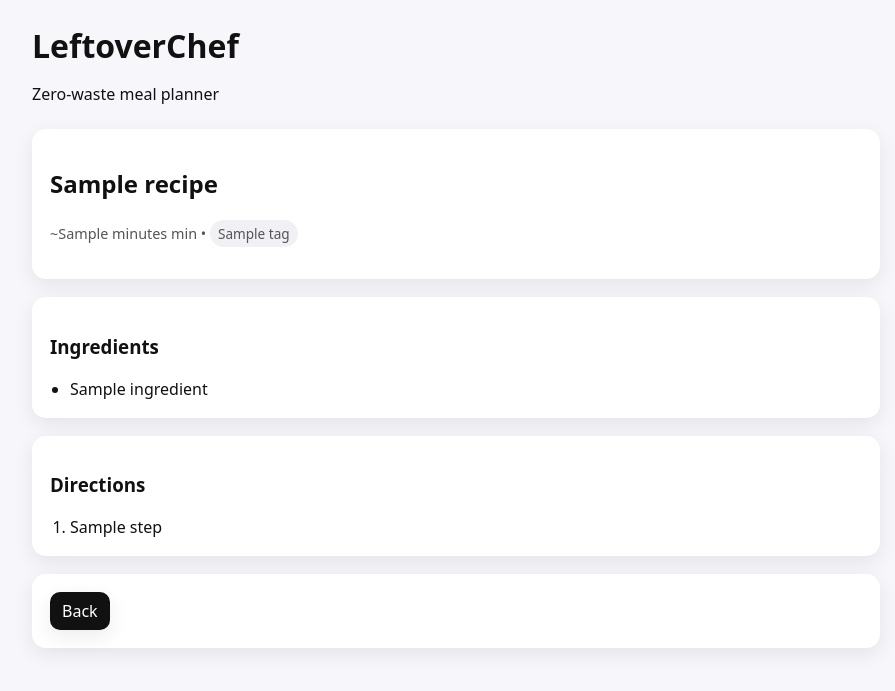
After one commit to deAdler-alt/leftover-chef, a FastAPI app: template app/templates/recipe.html in a window 1280 px wide. The commit adds this page. Shown: the top 691 px of the page, without its empty margins (184-1079 px from the left). Run offline with FastAPI, Linux system fonts and the light colour scheme; the template is opened without the code that fills it: most values are stand-ins (such as "Sample title", 1, 10 or a date in 2020).

Commit message:
row delete/edit, persist form rows after submit, recipe details page

```diff
--- a/app/main.py
+++ b/app/main.py
@@ -1,5 +1,5 @@
 from datetime import date
-from typing import List, Optional, Tuple
+from typing import List, Optional, Dict, Any
 from fastapi import FastAPI, Request, Form
 from fastapi.responses import HTMLResponse
 from fastapi.staticfiles import StaticFiles
@@ -21,24 +21,24 @@ def normalize(items: List[str]) -> List[str]:
             out.append(s)
     return out
 
-def fallback_suggest(ingredients: List[str]) -> List[Tuple[str, str, float]]:
+def fallback_suggest(ingredients: List[str]) -> List[Dict[str, Any]]:
     s = set(ingredients)
     out = []
     if {"egg", "eggs"} & s:
-        out.append(("Simple Omelette", "Beat eggs with salt and pepper, cook in a pan; optionally add chopped veggies or cheese.", 0.6))
+        out.append({"id":"fallback-omelette","title":"Simple Omelette","directions":"Beat eggs with salt and pepper, cook in a pan; optionally add chopped veggies or cheese.","score":0.6,"minutes":10,"tags":["breakfast","quick"]})
     if "tomato" in s or "tomatoes" in s:
-        out.append(("Tomato & Egg Shakshuka", "Sauté onion and garlic, add tomatoes and spices, simmer, crack eggs and cook until set.", 0.55))
+        out.append({"id":"fallback-shakshuka","title":"Tomato & Egg Shakshuka","directions":"Sauté onion and garlic, add tomatoes and spices, simmer, crack eggs and cook until set.","score":0.55,"minutes":25,"tags":["eggs","tomato"]})
     if "rice" in s:
-        out.append(("Veggie Fried Rice", "Cook or use day-old rice. Stir-fry veggies, add rice and soy sauce; push aside and scramble an egg; mix.", 0.5))
+        out.append({"id":"fallback-fried-rice","title":"Veggie Fried Rice","directions":"Cook or use day-old rice. Stir-fry veggies, add rice and soy sauce; push aside and scramble an egg; mix.","score":0.5,"minutes":20,"tags":["rice"]})
     if "bread" in s and ("tomato" in s or "tomatoes" in s):
-        out.append(("Panzanella Salad", "Toast stale bread, toss with tomatoes, cucumber, onion, olive oil, vinegar, and herbs.", 0.45))
+        out.append({"id":"fallback-panzanella","title":"Panzanella Salad","directions":"Toast stale bread, toss with tomatoes, cucumber, onion, olive oil, vinegar, and herbs.","score":0.45,"minutes":15,"tags":["salad","zero-waste"]})
     if "garlic" in s and "pasta" in s:
-        out.append(("Garlic Olive Oil Pasta (Aglio e Olio)", "Cook pasta. Sauté sliced garlic in oil, add chili flakes, toss pasta and finish with parsley.", 0.4))
+        out.append({"id":"fallback-aglio-olio","title":"Garlic Olive Oil Pasta (Aglio e Olio)","directions":"Cook pasta. Sauté sliced garlic in oil, add chili flakes, toss pasta and finish with parsley.","score":0.4,"minutes":15,"tags":["pasta"]})
     if not out and s:
-        out.append(("Zero-waste Salad", "Chop available vegetables, add olive oil, lemon or vinegar, salt, pepper, and herbs.", 0.3))
+        out.append({"id":"fallback-salad","title":"Zero-waste Salad","directions":"Chop available vegetables, add olive oil or vinegar, salt, pepper, and herbs.","score":0.3,"minutes":10,"tags":["salad"]})
     return out[:5]
 
-def score_recipes(ingredients: List[str]) -> List[Tuple[str, str, float]]:
+def score_recipes(ingredients: List[str]) -> List[Dict[str, Any]]:
     url = os.getenv("SUPABASE_URL", "")
     key = os.getenv("SUPABASE_ANON_KEY", "")
     if not url or not key:
@@ -63,16 +63,17 @@ def score_recipes(ingredients: List[str]) -> List[Tuple[str, str, float]]:
             return fallback_suggest(ingredients)
         ids = list(counts.keys())
         recs = sb.table("recipes").select("id,title,directions,minutes,tags").in_("id", ids).execute().data
-        scored = []
+        out = []
         for rec in recs:
             c = counts.get(rec["id"], {"match": 0, "total": 1})
             base = c["match"] / max(c["total"], 1)
             ease = 1.0 / max(c["total"], 1)
-            scored.append((rec["title"], rec["directions"], float(base + 0.15 * ease)))
-        scored.sort(key=lambda x: x[2], reverse=True)
-        if not scored:
+            score = float(base + 0.15 * ease)
+            out.append({"id":rec["id"],"title":rec["title"],"directions":rec["directions"],"minutes":rec.get("minutes"),"tags":rec.get("tags",[]),"score":score})
+        out.sort(key=lambda x: x["score"], reverse=True)
+        if not out:
             return fallback_suggest(ingredients)
-        return scored[:5]
+        return out[:5]
     except Exception:
         return fallback_suggest(ingredients)
 
@@ -110,12 +111,33 @@ def plan(
         except Exception:
             pass
     recipe_scores = score_recipes(names)
-    suggestions = [t for t, _d, _s in recipe_scores] or (["Add ingredients to get suggestions."] if not names else [])
+    suggestions = [r["title"] for r in recipe_scores] or (["Add ingredients to get suggestions."] if not names else [])
     return templates.TemplateResponse(
         "index.html",
         {"request": request, "suggestions": suggestions, "ingredients_list": pairs, "recipes": recipe_scores},
     )
 
+@app.get("/recipe/{rid}", response_class=HTMLResponse)
+def recipe_detail(request: Request, rid: str):
+    url = os.getenv("SUPABASE_URL", "")
+    key = os.getenv("SUPABASE_ANON_KEY", "")
+    if not url or not key or rid.startswith("fallback-"):
+        recipe = {"title":"Recipe", "minutes":None, "tags":[], "directions":"No extra details available."}
+        return templates.TemplateResponse("recipe.html", {"request": request, "recipe": recipe, "ingredients": [], "steps": []})
+    try:
+        sb = get_client()
+        r = sb.table("recipes").select("id,title,directions,minutes,tags").eq("id", rid).single().execute().data
+        ing = sb.table("recipe_ingredients").select("name").eq("recipe_id", rid).execute().data
+        directions = (r.get("directions") or "").strip()
+        parts = [p.strip() for p in directions.replace("\r\n","\n").split("\n") if p.strip()]
+        if len(parts) <= 1:
+            tmp = [x.strip() for x in directions.split(".") if x.strip()]
+            parts = tmp
+        return templates.TemplateResponse("recipe.html", {"request": request, "recipe": r, "ingredients": ing, "steps": parts})
+    except Exception:
+        recipe = {"title":"Recipe", "minutes":None, "tags":[], "directions":"No extra details available."}
+        return templates.TemplateResponse("recipe.html", {"request": request, "recipe": recipe, "ingredients": [], "steps": []})
+
 @app.post("/row", response_class=HTMLResponse)
 def row(request: Request):
     return templates.TemplateResponse("partials/ingredient_row.html", {"request": request})
--- a/app/static/app.js
+++ b/app/static/app.js
@@ -16,3 +16,6 @@ function aiSuggest(){
     .catch(()=>{out.innerText='Error.'})
     .finally(()=>{btn.disabled=false})
 }
+function removeRow(btn){
+  const row=btn.closest('.row');if(row)row.remove()
+}
--- a/app/static/styles.css
+++ b/app/static/styles.css
@@ -5,11 +5,16 @@ body { font-family: system-ui, -apple-system, Segoe UI, Roboto, sans-serif; marg
 h1 { margin: 0 0 6px; }
 .card { background: #fff; padding: 18px; border-radius: var(--radius); box-shadow: var(--shadow); margin-bottom: 18px; }
 .stack > * + * { margin-top: var(--gap); }
-.row { display: grid; grid-template-columns: 1fr 220px; gap: var(--gap); align-items: center; }
+.row { display: grid; grid-template-columns: 1fr 220px auto; gap: var(--gap); align-items: center; }
 .row.actions { grid-template-columns: auto auto; }
 button { border: 0; padding: 10px 14px; border-radius: 10px; cursor: pointer; box-shadow: var(--shadow); background: #111; color: #fff; }
+button.ghost { background: #f1f1f5; color: #111; }
 input[type="text"], input[type="date"] { padding: 10px 12px; border-radius: 10px; border: 1px solid #e3e3ea; width: 100%; }
 ol, ul { margin: 0; padding-left: 20px; }
+a.btn { text-decoration: none; display: inline-block; padding: 8px 12px; border-radius: 10px; box-shadow: var(--shadow); background: #111; color: #fff; }
+.meta { color: #555; font-size: 0.9rem; }
+.tags { display:inline-flex; gap:6px; flex-wrap:wrap; }
+.tag { background:#f1f1f5; padding:4px 8px; border-radius:999px; font-size:.85rem; }
 @media (max-width: 560px) {
   .row { grid-template-columns: 1fr; }
   .row.actions { grid-template-columns: 1fr; gap: 8px; }
--- a/app/templates/partials/ingredient_row.html
+++ b/app/templates/partials/ingredient_row.html
@@ -1,4 +1,5 @@
 <div class="row">
-  <input type="text" name="ingredient" placeholder="e.g., eggs, rice, tomatoes" required>
-  <input type="date" name="expiry" placeholder="Expiry date">
+  <input type="text" name="ingredient" placeholder="e.g., eggs, rice, tomatoes" value="{{ name_val|default('') }}" required>
+  <input type="date" name="expiry" placeholder="Expiry date" value="{{ expiry_val|default('') }}">
+  <button type="button" class="ghost" onclick="removeRow(this)">Remove</button>
 </div>
--- /dev/null
+++ b/app/templates/recipe.html
@@ -0,0 +1,48 @@
+{% extends "base.html" %}
+{% block content %}
+
+<section class="card">
+  <h2>{{ recipe.title }}</h2>
+  <p class="meta">
+    {% if recipe.minutes %}~{{ recipe.minutes }} min{% endif %}
+    {% if recipe.tags and recipe.tags|length %}
+      • <span class="tags">
+        {% for t in recipe.tags %}
+          <span class="tag">{{ t }}</span>
+        {% endfor %}
+      </span>
+    {% endif %}
+  </p>
+</section>
+
+<section class="card">
+  <h3>Ingredients</h3>
+  {% if ingredients and ingredients|length > 0 %}
+    <ul>
+      {% for i in ingredients %}
+        <li>{{ i.name }}</li>
+      {% endfor %}
+    </ul>
+  {% else %}
+    <p>No listed ingredients.</p>
+  {% endif %}
+</section>
+
+<section class="card">
+  <h3>Directions</h3>
+  {% if steps and steps|length > 0 %}
+    <ol>
+      {% for s in steps %}
+        <li>{{ s }}</li>
+      {% endfor %}
+    </ol>
+  {% else %}
+    <p>{{ recipe.directions }}</p>
+  {% endif %}
+</section>
+
+<section class="card">
+  <a class="btn" href="/">Back</a>
+</section>
+
+{% endblock %}
```
Also changed, not shown: app/templates/index.html (+16 -5 lines).
